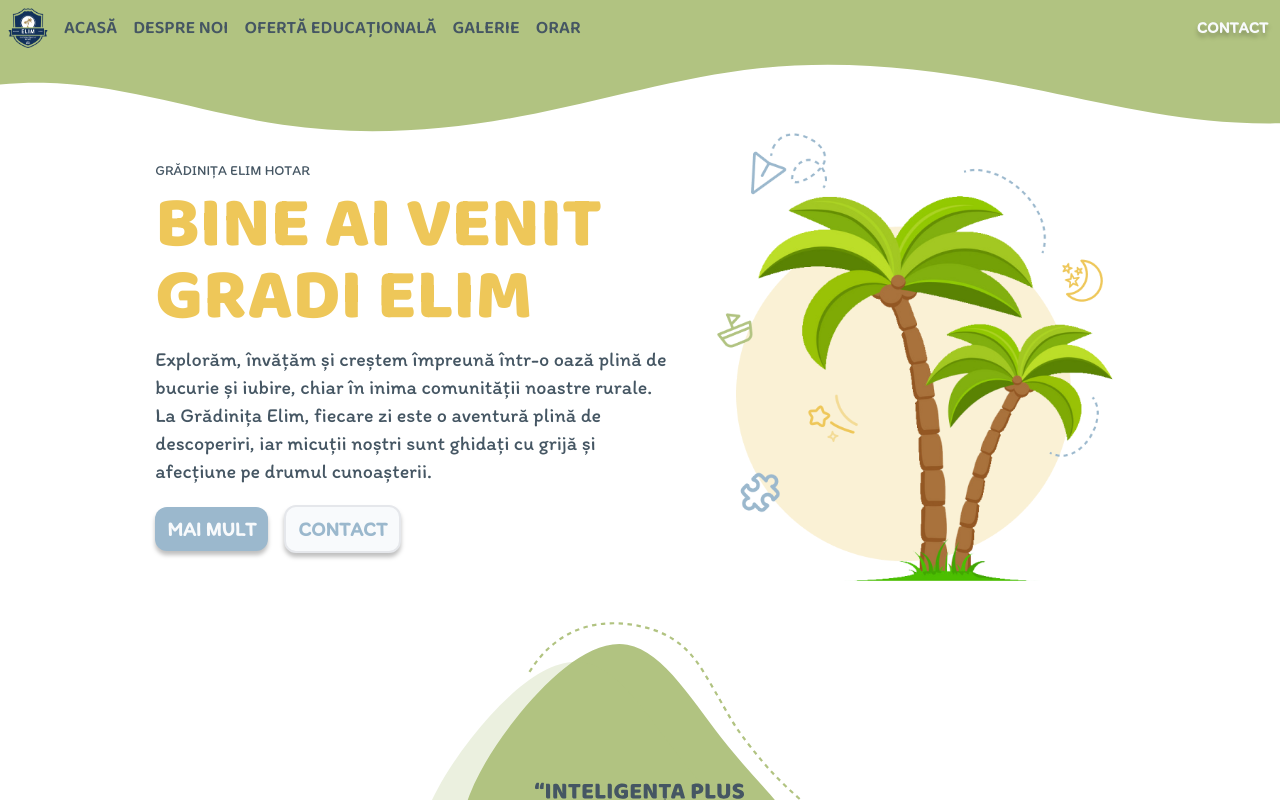
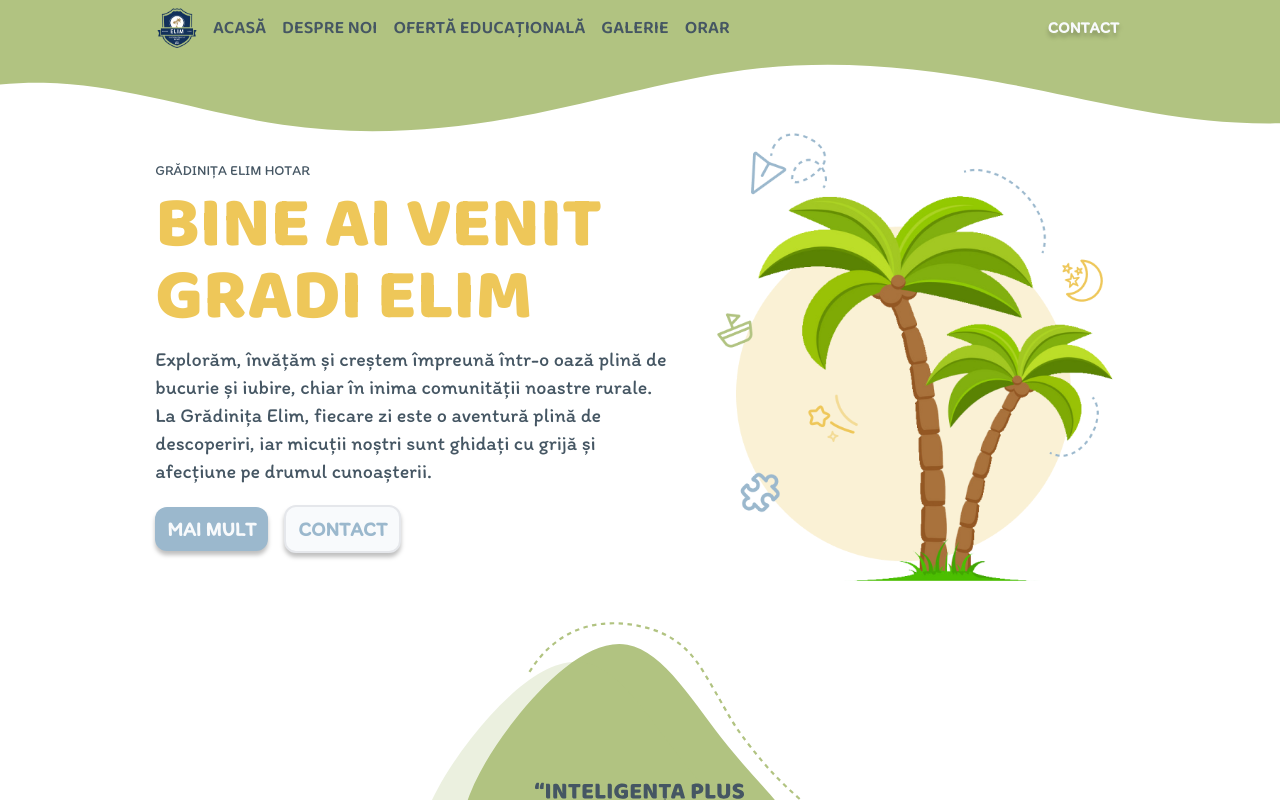
Before and after one commit to DenisWithOneN/gradi-elim, a Vue app: page /#/ in a window 1280 px wide. Shown: the top 800 px of the page. Built offline with nearby package versions, Linux system fonts and the light colour scheme; a web font is replaced by a local one.

Commit message:
changed justify content and button bg color

```diff
--- a/src/components/general/Navbar.vue
+++ b/src/components/general/Navbar.vue
@@ -27,7 +27,7 @@ const toggleMenu = () => {
 <template>
   <!-- normal nav -->
   <nav class="navbar_spacer navbar hidden md:block">
-    <div class="flex justify-between container mx-auto pt-2">
+    <div class="flex justify-around container mx-auto pt-2">
       <div class="flex items-center">
         <img src="/src/assets/images/ELIM_LOGO.png" alt="logo" class="w-10 h-10 mx-2">
         <RouterLink to="/" class="uppercase font-semibold text-lg font-heading mx-2 text-darkblue">acasă</RouterLink>
@@ -40,7 +40,7 @@ const toggleMenu = () => {
         <RouterLink to="/schedule" class="uppercase font-semibold text-lg font-heading mx-2 text-darkblue">orar
         </RouterLink>
       </div>
-      <FilledButton color="bg-darkblue" text="contact" to="/contact"></FilledButton>
+      <FilledButton color="darkblue" text="contact" to="/contact"></FilledButton>
     </div>
   </nav>
 
```
